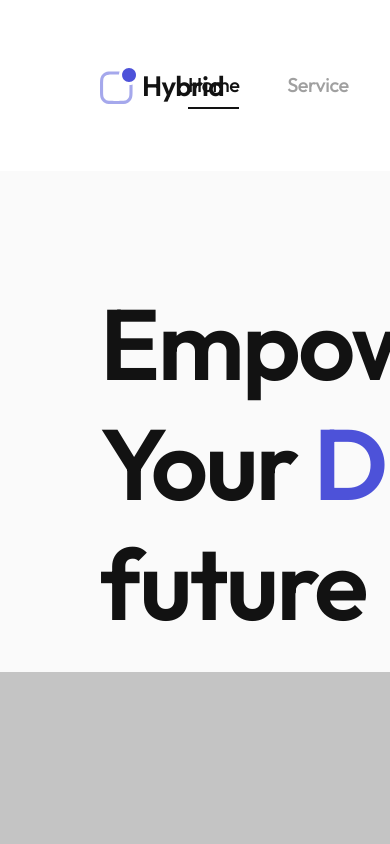
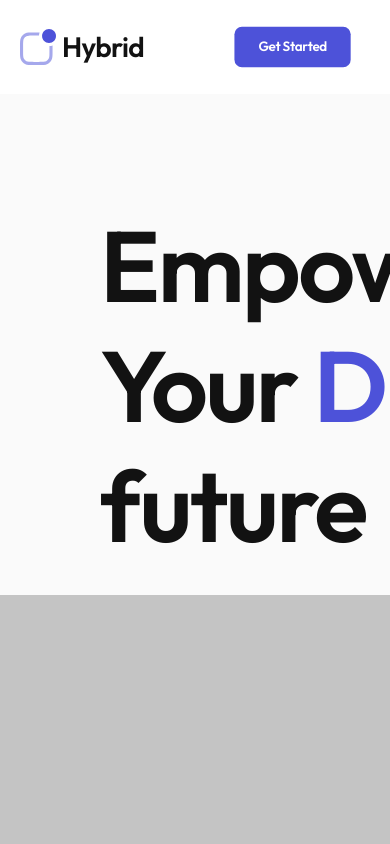
Before and after one commit to yogyy/hybrid, a React (Vite) app: page / in a window 390 px wide. Shown: the top 844 px of the page. Built offline with nearby package versions, Linux system fonts and the light colour scheme.

Commit message:
chore: add responsive for navbar

```diff
--- a/src/components/navbar.tsx
+++ b/src/components/navbar.tsx
@@ -5,9 +5,9 @@ const links = ["home", "service", "testimonial", "blog", "contact"];
 
 export const Navbar = () => {
   return (
-    <nav className="mx-auto flex max-w-screen-2xl justify-between px-[6.25rem] py-12">
+    <nav className="mx-auto flex max-w-screen-2xl justify-between px-5 py-5 md:px-12 lg:py-12 xl:px-[6.25rem]">
       <Hybrid />
-      <ul className="flex items-center gap-12 text-xl font-medium leading-[120%] tracking-tight">
+      <ul className="hidden items-center gap-6 text-base font-medium leading-[120%] tracking-tight md:flex lg:gap-12 lg:text-xl">
         {links.map((link) => (
           <li
             key={link}
@@ -21,10 +21,10 @@ export const Navbar = () => {
           </li>
         ))}
       </ul>
-      <div className="">
+      <div>
         <button
           onClick={() => alert("Getting Started")}
-          className="rounded-base bg-primary px-8 py-4 text-lg font-semibold leading-[120%] tracking-tight text-white hover:bg-primary/80"
+          className="scale-75 rounded-base bg-primary px-8 py-4 text-lg font-semibold leading-[120%] tracking-tight text-white hover:bg-primary/80 lg:scale-100"
         >
           Get Started
         </button>
```
